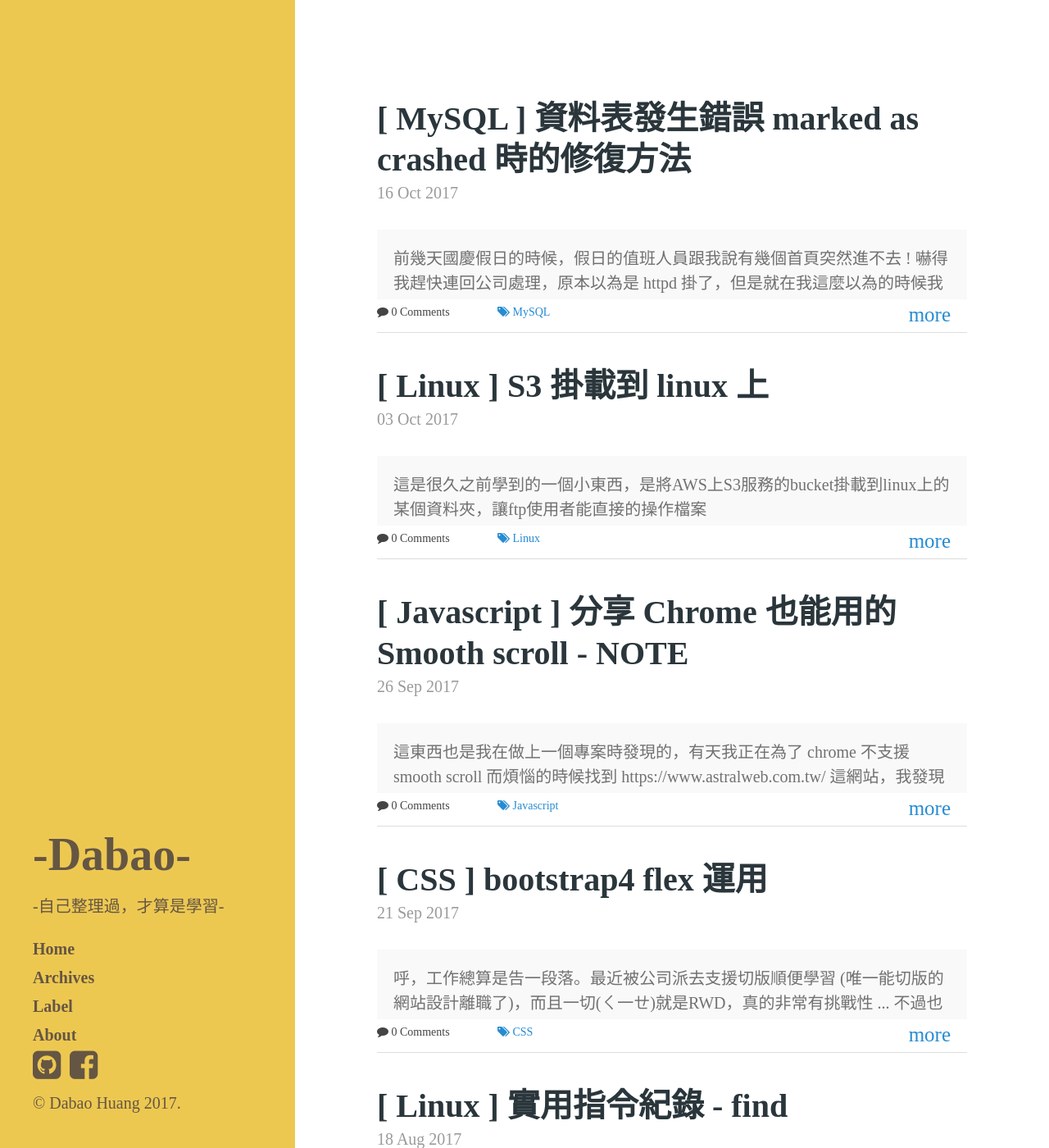
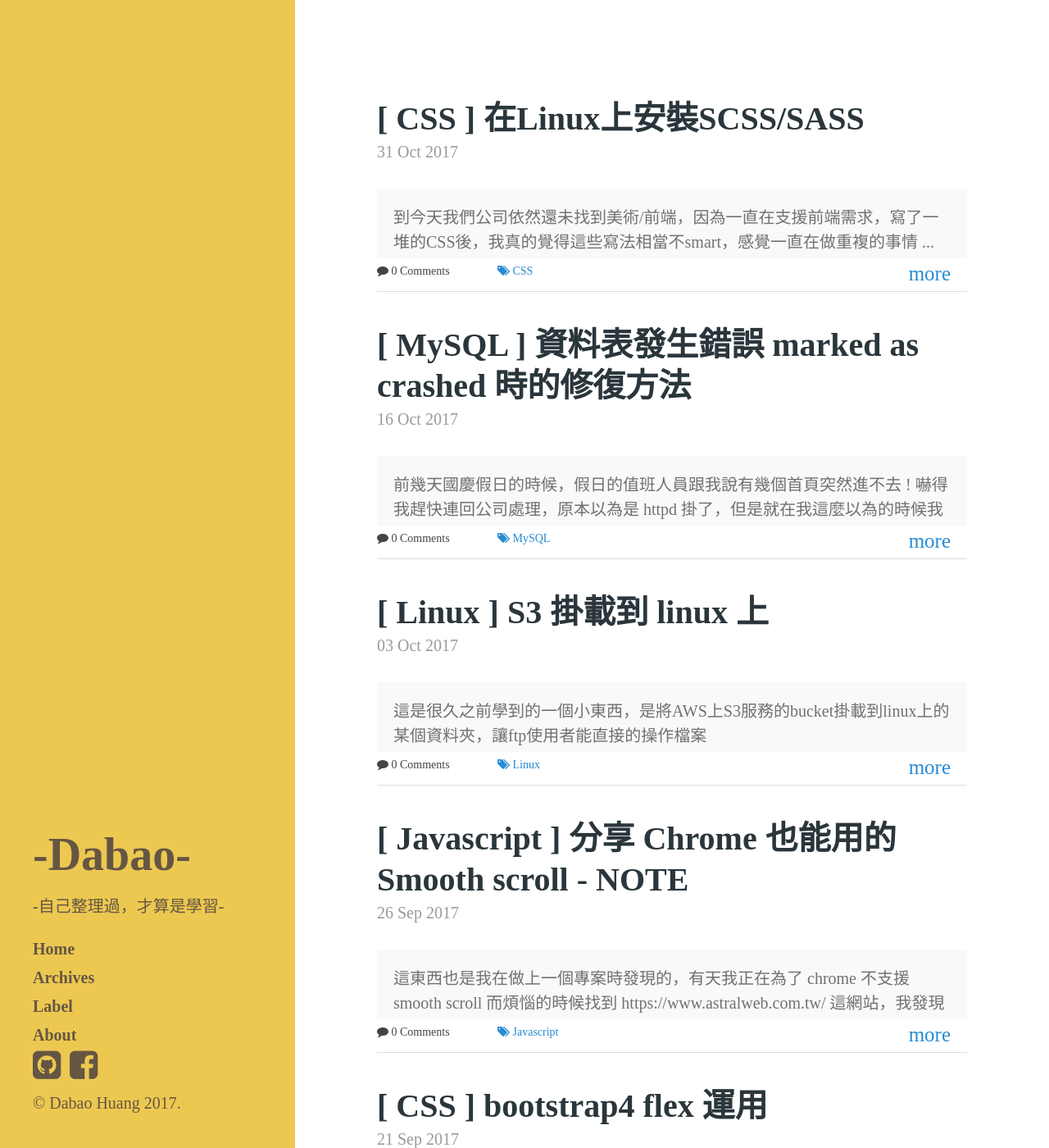
Before and after one commit to DabaoHuang/dabaohuang.github.io, a Jekyll site: the page built from index.html, in a window 1280 px wide and 1400 px high. Shown: the whole window at 82% size. Built offline with Jekyll 4.4.1, drawn with Linux system fonts in a browser that asks for light colours; nearby versions of some CDN libraries; the list of posts is cut into pages by our own code; comment, search, counter and statistics services are not loaded; some of the changed lines change nothing that is shown; some of the changed text lies outside the part shown.

Commit message:
:tada: New !

```diff
--- /dev/null
+++ b/_posts/2017-10-31-css-install-on-linux.md
@@ -0,0 +1,170 @@
+---
+layout: post
+title: '[ CSS ] SCSS SASS install on linux'
+subtitle: '[ CSS ] 在Linux上安裝SCSS/SASS'
+category: CSS
+comments: true
+signature: true
+---
+
+<div class="message">
+    到今天我們公司依然還未找到美術/前端，因為一直在支援前端需求，寫了一堆的CSS後，我真的覺得這些寫法相當不smart，感覺一直在做重複的事情 ... ，所以我決定引進SCSS來用XD
+</div>
+
+
+
+## SASS 安裝步驟
+
+因為安裝過程需要 rubygems，所以優先安裝 rubygems
+
+{% highlight vim %}
+yum install rubygems
+gem install sass
+{% endhighlight %}
+
+不過因為我在安裝時，遇到了個小問題↓
+
+{% highlight vim %}
+[root@dev webuser]# gem install sass
+Building native extensions.  This could take a while...
+ERROR:  Error installing sass:
+        ERROR: Failed to build gem native extension.
+{% endhighlight %}
+
+這是因為我的機器並不是完整的Ruby環境導致(我的機器跟我寫的程式是PHP為主)，所以導致出錯，解法如下↓
+
+{% highlight vim %}
+yum install ruby-devel
+{% endhighlight %}
+
+## Ruby 升級
+
+但是 !!! 當我要再安裝一次時又出現版本不同 ... 系統中的ruby default版本1.8.7太低了，至少要1.9以上，所以我又刪除重新安裝
+
+{% highlight vim %}
+yum remove ruby ruby-devel
+yum groupinstall "Development Tools"
+yum install openssl-devel
+wget http://cache.ruby-lang.org/pub/ruby/2.1/ruby-2.1.2.tar.gz
+tar xvfvz ruby-2.1.2.tar.gz
+cd ruby-2.1.2
+./configure
+make
+make install
+{% endhighlight %}
+
+裝好之後，基本的更新
+
+{% highlight vim %}
+gem update --system
+gem install bundler
+gem update
+
+ruby --version
+rubygems --version
+{% endhighlight %}
+
+## 繼續安裝 SASS
+
+{% highlight vim %}
+gem install sass
+{% endhighlight %}
+
+裝好之後測試一下有沒有成功~
+
+ > vim style.scss
+
+{% highlight css %}
+body {
+    font-family:arial;
+    content {
+        color:red;
+    }
+}
+{% endhighlight %}
+
+ > sass --watch style.scss:style.css
+這行指令是監控style.scss 只要有變動就會重新生成style.css
+
+還有以下幾種指令可以參考
+ - sass --watch ./:stylesheets/compiled # sass 檔 和 css 檔 分開目錄, 這會把目前此目錄底下的 *.sass 檔, compile 完成後, 都放到 stylesheets/compiled/ 下面.
+ - sass input.scss output.css # 直接 run 產生出 css 檔
+ - sass --watch input.scss:output.css
+ - sass --watch app/sass:public/stylesheets
+ - sass --watch --style compressed style.scss:style.css
+
+## SASS語法
+
+{% highlight css %}
+
+/* function */
+@mixin rounded-top {
+$side: top;
+$radius: 10px;
+
+border-#{$side}-radius: $radius;
+-moz-border-radius-#{$side}: $radius;
+-webkit-border-#{$side}-radius: $radius;
+}
+
+/* include  */
+#navbar li { @include rounded-top; }
+#footer { @include rounded-top; }
+
+/* extend */
+/* 原始內容 */
+.error {
+border: 1px #f00;
+background-color: #fdd;
+}
+.seriousError {
+border: 1px #f00;
+background-color: #fdd;
+border-width: 3px;
+}
+使用 extend, 可寫成下述:
+.error {
+border: 1px #f00;
+background-color: #fdd;
+}
+.seriousError {
+@extend .error;
+border-width: 3px;
+}
+
+/* Parent References */
+/* 原始內容 */
+a {
+color: #ce4dd6;
+&:hover { color: #ffb3ff; }
+&:visited { color: #c458cb; }
+}
+Compile 後
+a:hover, a:visited ...
+
+/* Arguments */
+@mixin rounded($side, $radius: 10px) {
+border-#{$side}-radius: $radius;
+-moz-border-radius-#{$side}: $radius;
+-webkit-border-#{$side}-radius: $radius;
+width: $navbar - width / $items - 10px; # 可以做運算
+}
+
+#navbar li { @include rounded(top); }
+#footer { @include rounded(top, 5px); }
+#sidebar { @include rounded(left, 8px); }
+
+/* 拉入另外一個scss檔案，scss 的檔名前面要有 "_" */
+/* _rounded.scss => style.scss */
+@import "rounded";
+
+/* Interpolation 全域變數 */
+/* 原始內容 */
+$name: foo;
+$attr: border;
+p.#{$name} { #{$attr}-color: blue }
+Compile 後
+p.foo { border-color: blue; }
+{% endhighlight %}
+
+sass 還有個好朋友 compass ，不過我目前沒有用到，以後有機會用到再來介紹它~
--- a/public/css/highlight-Monokai.css
+++ b/public/css/highlight-Monokai.css
@@ -1,9 +1,9 @@
 .highlight pre, pre, .highlight .hll {
     font-family: 'Microsoft YaHei';
     background-color: #444;
-    border: 1px solid #ccc;
+    /* border: 1px solid #ccc; */
     padding: 6px 10px;
-    border-radius: 3px;
+    border-radius: 5px;
     color: #FFFFFF;
 }
 /* Highlights taken from https://gist.github.com/asaaki/1007420  for Monokai theme */
```
